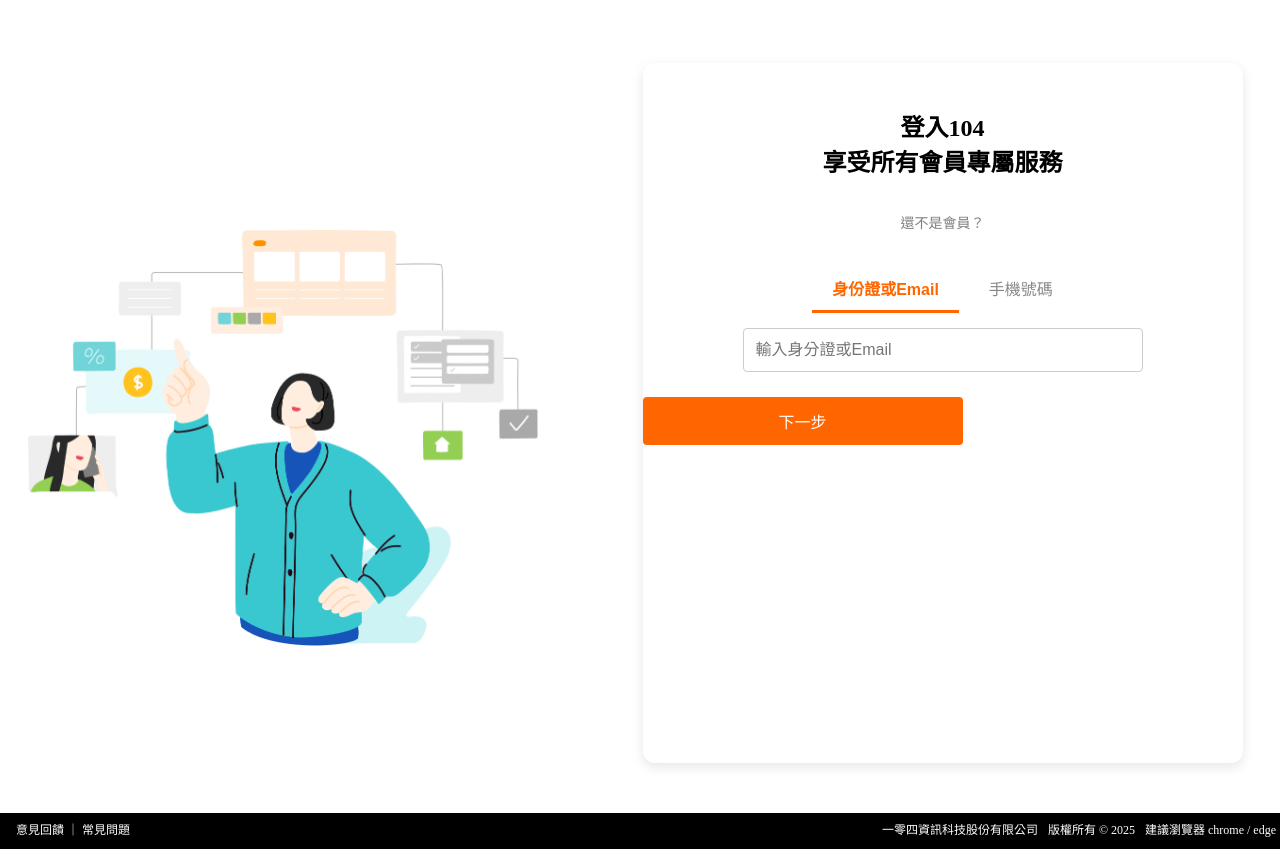
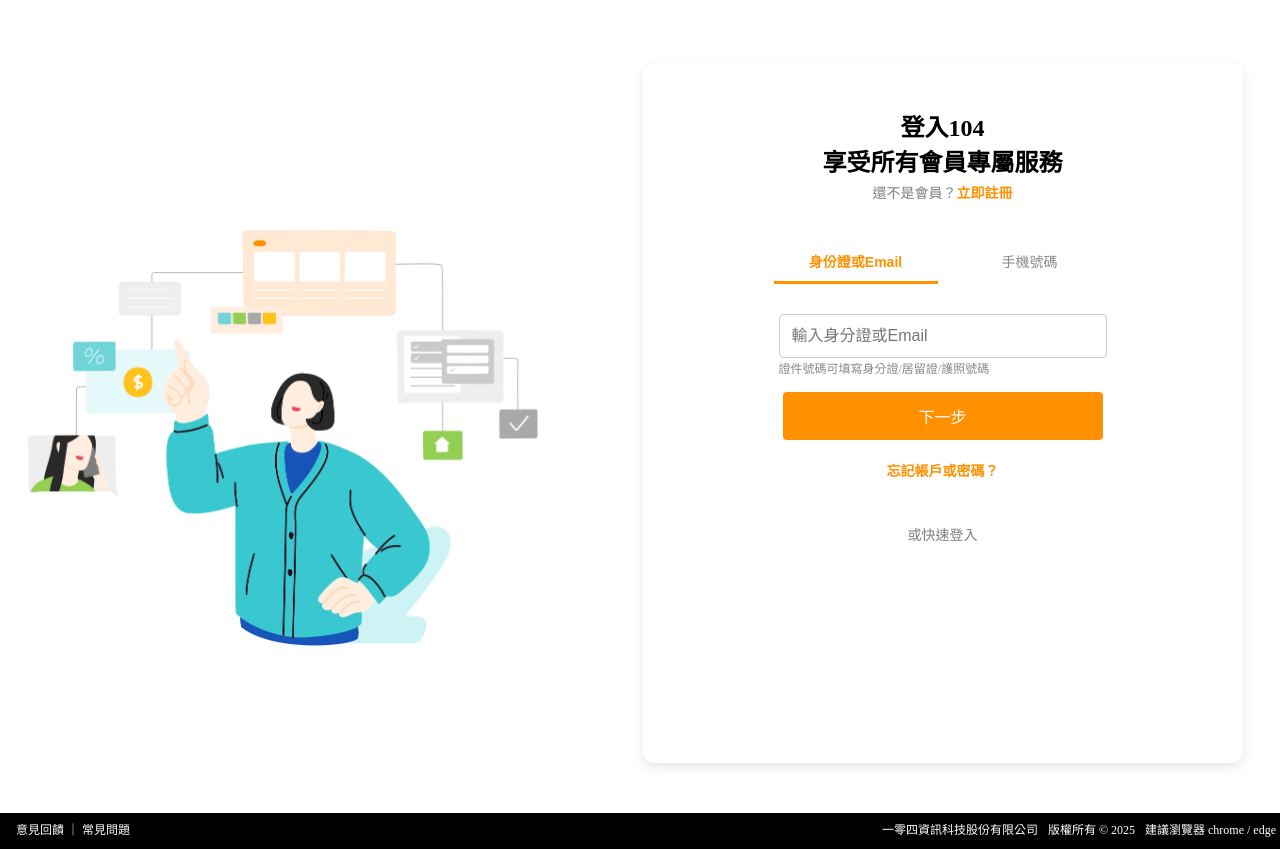
Before and after one commit to kqqy/hw3, a plain HTML site: page index.html in a window 1280 px wide. Shown: the part 60-910 px from the top of the page. Drawn offline with Linux system fonts and the light colour scheme.

Commit message:
enhance login form with additional registration and password recovery links, improve layout and styling

```diff
--- a/index.html
+++ b/index.html
@@ -17,10 +17,12 @@
         <div class="login-box">
             <div class="login-title">
                 <h2>登入104<br>享受所有會員專屬服務</h2>
+                <div class="login-text">
+                    <p>還不是會員？</p>
+                    <a href="#" class="register">立即註冊</a>
+                </div>
             </div>
-            <div class="login-text">
-                <p>還不是會員？</p>
-            </div>
+
             <div class="tab-buttons">
                 <button id="account-tab" onclick="selectTab('account')" class="tab active">身份證或Email</button>
                 <button id="number-tab" onclick="selectTab('number')" class="tab">手機號碼</button>
@@ -28,16 +30,24 @@
             <div class="inputs" id="account-inputs">
                 <label for="account"></label>
                 <input type="text" id="account" placeholder="輸入身分證或Email">
+                <div class="hint">證件號碼可填寫身分證/居留證/護照號碼</div>
             </div>
             <div class="inputs" id="number-inputs" style="display: none">
                 <label for="number"></label>
                 <input type="tel" id="number" placeholder="輸入手機號碼">
+                <div class="hint2">_</div>
             </div>
             <button onclick="nextStep()" class="nextbtn">下一步</button>
             <div class="inputs" id="password-inputs" style="display: none">
                 <label for="password"></label>
                 <input type="password" id="password" placeholder="輸入密碼">
                 <button onclick="login()">登入</button>
+            </div>
+            <div class="login-text2">
+                <a href="#" class="reset">忘記帳戶或密碼？</a>
+            </div>
+            <div class="login-text3">
+                <p>或快速登入</p>
             </div>
         </div>
     </div>
--- a/styles.css
+++ b/styles.css
@@ -38,6 +38,7 @@
     overflow: hidden;
     margin: 50px;
     height: 700px;
+    padding: 0px;
 }
 .base-foot{
     display: flex;
@@ -70,14 +71,45 @@
     margin-top: 25px;
 }
 .login-text{
+    display: flex;
+    align-items: center;
+    justify-content: center;
     font-size: 14px;
     text-align: center;
     color: #7E7E7E;
+    margin-top: -30px;
+    margin-bottom: 20px;
+}
+.login-text.register{
+    color: #ff9100;
+    margin-left: 5px;
+    text-decoration: none;
+}
+.login-text.register:hover{
+    text-decoration: underline;
+}
+.login-text2{
+    display: flex;
+    justify-content: center;
+    margin-top: 20px;
+    font-size: 14px;
+}
+.login-text3{
+    display: flex;
+    justify-content: center;
+    margin-top: 30px;
+    font-size: 14px;
+    color: #7E7E7E;
+}
+a{
+    color: #ff9100;
+    text-decoration: none;
+    font-weight: bold;
 }
 .tab-buttons{
     display: flex;
     justify-content: center;
-    margin-top: 20px;
+    margin-top: 5px;
 }
 .tab{
     padding: 10px 20px;
@@ -85,39 +117,61 @@
     background: transparent;
     border: none;
     border-bottom: 3px solid transparent;
-    font-size: 16px;
+    font-size: 14px;
     cursor: pointer;
     color: #888;
+    width: 164px;
 }
 .tab.active{
-    color: #ff6600;
-    border-bottom: 3px solid #ff6600;
+    color: #ff9100;
+    border-bottom: 3px solid #ff9100;
     font-weight: bold;
 }
 .inputs{
     display: flex;
     justify-content: center;
-    margin: 15px 0;
+    margin: 0 auto;
+    align-items: center;
+    flex-direction: column;
+    width: 100%;
+    max-width: 328px;
 }
 .inputs input{
-    width: 400px;
+    width: 328px;
     padding: 12px;
     border: 1px solid #cccccc;
     border-radius: 4px;
     font-size: 16px;
     box-sizing: border-box;
+    margin-top: 30px;
 }
+
 .nextbtn{
     width: 320px;
     padding: 12px;
-    background-color: #ff6600;
+    background-color: #ff9100;
     color: white;
     font-size: 16px;
     border: none;
     border-radius: 4px;
     cursor: pointer;
     margin-top: 10px;
+    margin: 0 auto;
 }
 .nextbtn:hover{
-    background-color: #e65c00;
+    background-color: #ff9100;
 }
+.hint{
+    font-size: 12px;
+    color: #888;
+    margin-top: 1px;
+    align-self: flex-start;
+    margin-bottom: 15px;
+}
+.hint2{
+    font-size: 12px;
+    color: white;
+    margin-top: 1px;
+    align-self: flex-start;
+    margin-bottom: 15px;
+}
```
